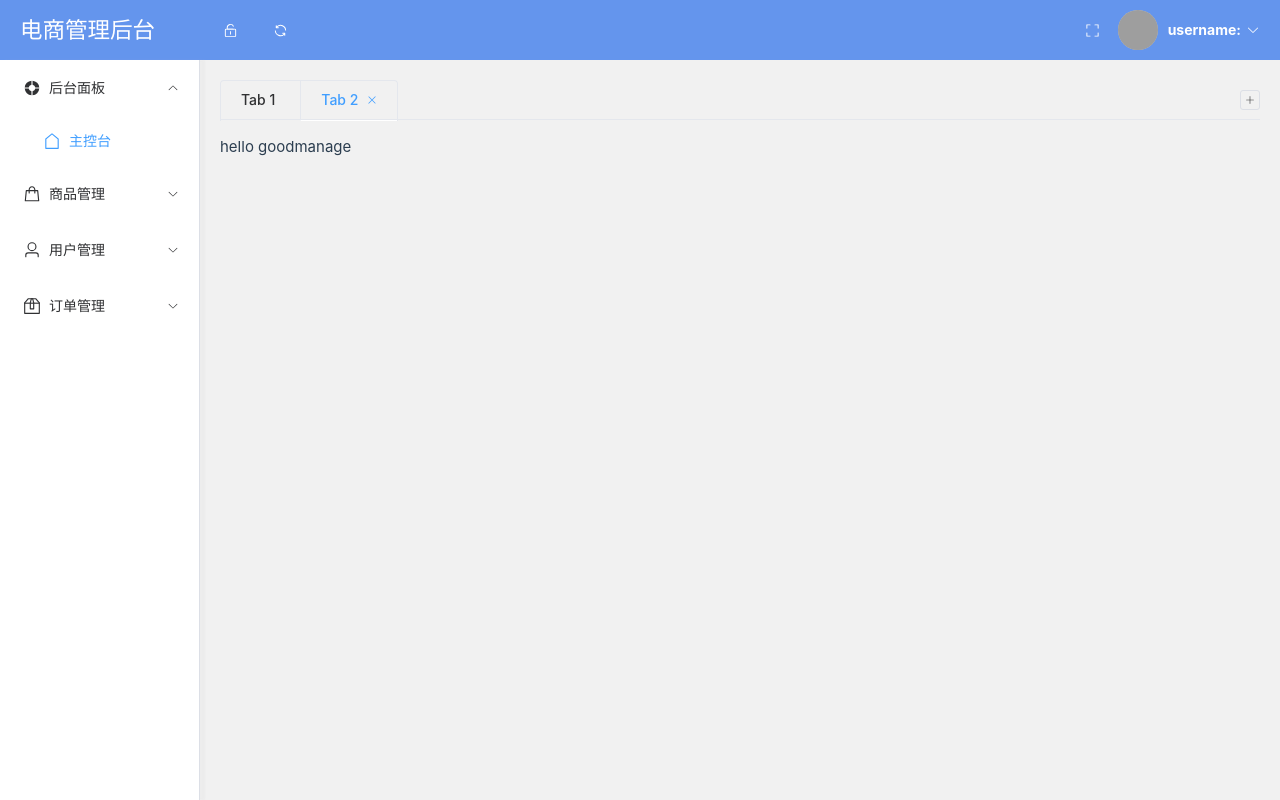
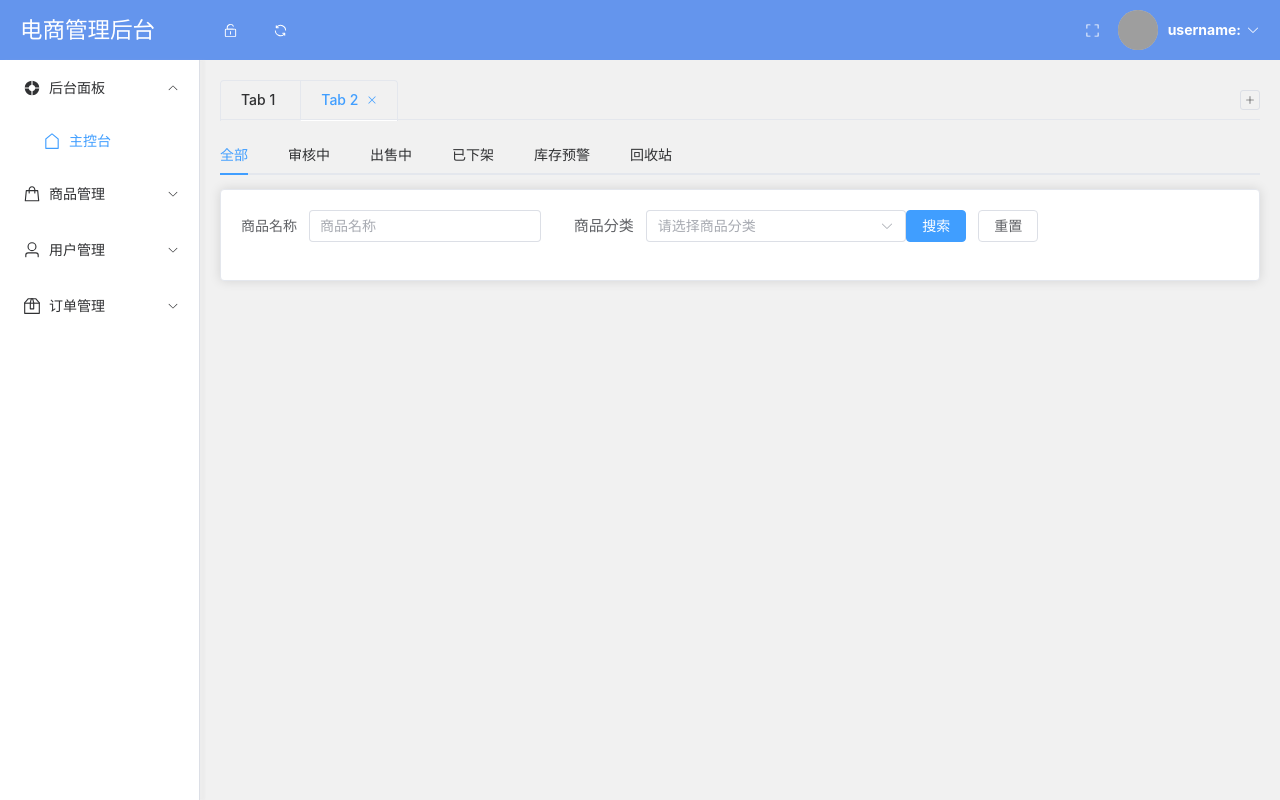
Before and after one commit to varshayulajiao/shayulajiao, a Vue app in the folder shop-cms/: page /goodsmanage in a window 1280 px wide. Built offline with nearby package versions, Linux system fonts and the light colour scheme; grey boxes are pictures that could not be loaded.

Commit message:
商品管理页初步搭建

```diff
--- a/shop-cms/src/views/GoodsManage.vue
+++ b/shop-cms/src/views/GoodsManage.vue
@@ -1,13 +1,84 @@
 <template>
     <div>
-        hello goodmanage
+        <el-tabs v-model="activeName" class="demo-tabs" @tab-click="handleClick">
+            <el-tab-pane label="全部" name="all"></el-tab-pane>
+            <el-tab-pane label="审核中" name="inReview"></el-tab-pane>
+            <el-tab-pane label="出售中" name="onSale"></el-tab-pane>
+            <el-tab-pane label="已下架" name="offshelf"></el-tab-pane>
+            <el-tab-pane label="库存预警" name="inventoryWarning"></el-tab-pane>
+            <el-tab-pane label="回收站" name="recycleBin"></el-tab-pane>
+        </el-tabs>
+        <el-card class="box-card">
+            <el-row>
+                <el-col :span="8">
+                    <el-form  ref="ruleFormRef" :model="ruleForm">
+                        <el-form-item label="商品名称" class="goodsName-el-item">
+                            <el-input v-model="ruleForm.name" placeholder="商品名称" />
+                        </el-form-item>
+                    </el-form>
+                </el-col>
+                <el-col :span="8">
+                    <el-form-item label="商品分类">
+                        <el-select v-model="ruleForm.class" placeholder="请选择商品分类">
+                            <el-option label="手机数码" value="手机数码" />
+                            <el-option label="运动旅行" value="运动旅行" />
+                        </el-select>
+                    </el-form-item>
+                </el-col>
+                <el-col :span="8">
+                    <el-form-item>
+                        <el-button type="primary" @click="submitForm(ruleFormRef)">
+                            搜索
+                        </el-button>
+                        <el-button @click="resetForm(ruleFormRef)">重置</el-button>
+                    </el-form-item>
+                </el-col>
+            </el-row>
+        </el-card>
     </div>
 </template>
 
 <script setup>
+import {ref,reactive} from 'vue'
+const activeName = ref('all')
 
+const handleClick=()=>{
+
+}
+//搜索表单部分
+const ruleFormRef=ref(null)
+const ruleForm=reactive({
+    name:'',
+    class:''
+})
+
+const submitForm = async (formEl) => {
+  if (!formEl) return
+  await formEl.validate((valid, fields) => {
+    if (valid) {
+      console.log('submit!',ruleForm)
+    } else {
+      console.log('error submit!', fields)
+    }
+  })
+}
+
+const resetForm = (formEl) => {
+  if (!formEl) return
+  formEl.resetFields()
+}
 </script>
 
 <style scoped>
-
+.main{
+    height:100%;
+    background: #fff;
+}
+.goodsName-el-item{
+    width:300px;
+    justify-content: center;
+}
+.el-row {
+    justify-content: center;
+}
 </style>
```
